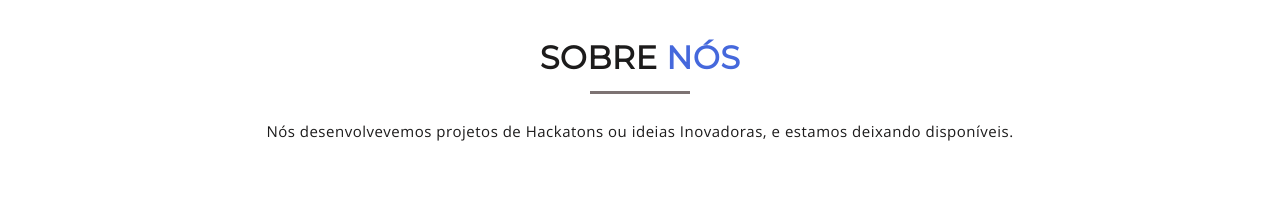
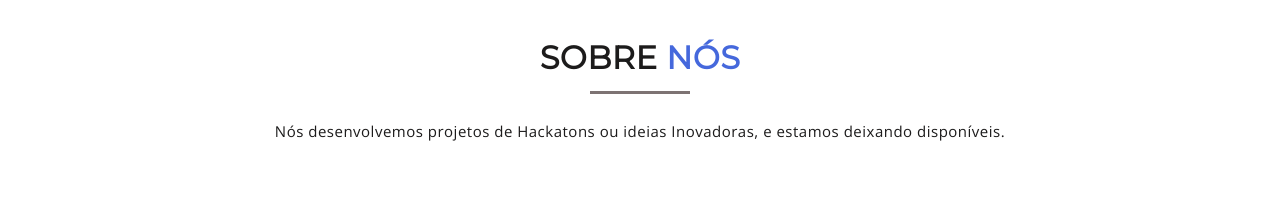
Before and after one commit to gotoxyrx/ATMTEC, a plain HTML site: page index.html in a window 1280 px wide. Shown: the part 1020-1230 px from the top of the page. Drawn offline with nearby package versions, Linux system fonts and the light colour scheme.

Commit message:
Update index.html

```diff
--- a/index.html
+++ b/index.html
@@ -91,7 +91,7 @@
 							<div class="mu-about-header">
 								<h2 class="mu-heading-title">SOBRE <span>NÓS</span></h2>
 								<span class="mu-header-dot"></span>
-								<p>Nós desenvolvevemos projetos de Hackatons ou ideias Inovadoras, e estamos deixando disponíveis.</p>
+								<p>Nós desenvolvemos projetos de Hackatons ou ideias Inovadoras, e estamos deixando disponíveis.</p>
 							</div>
 
 							<!-- Start About Us Content -->
```
